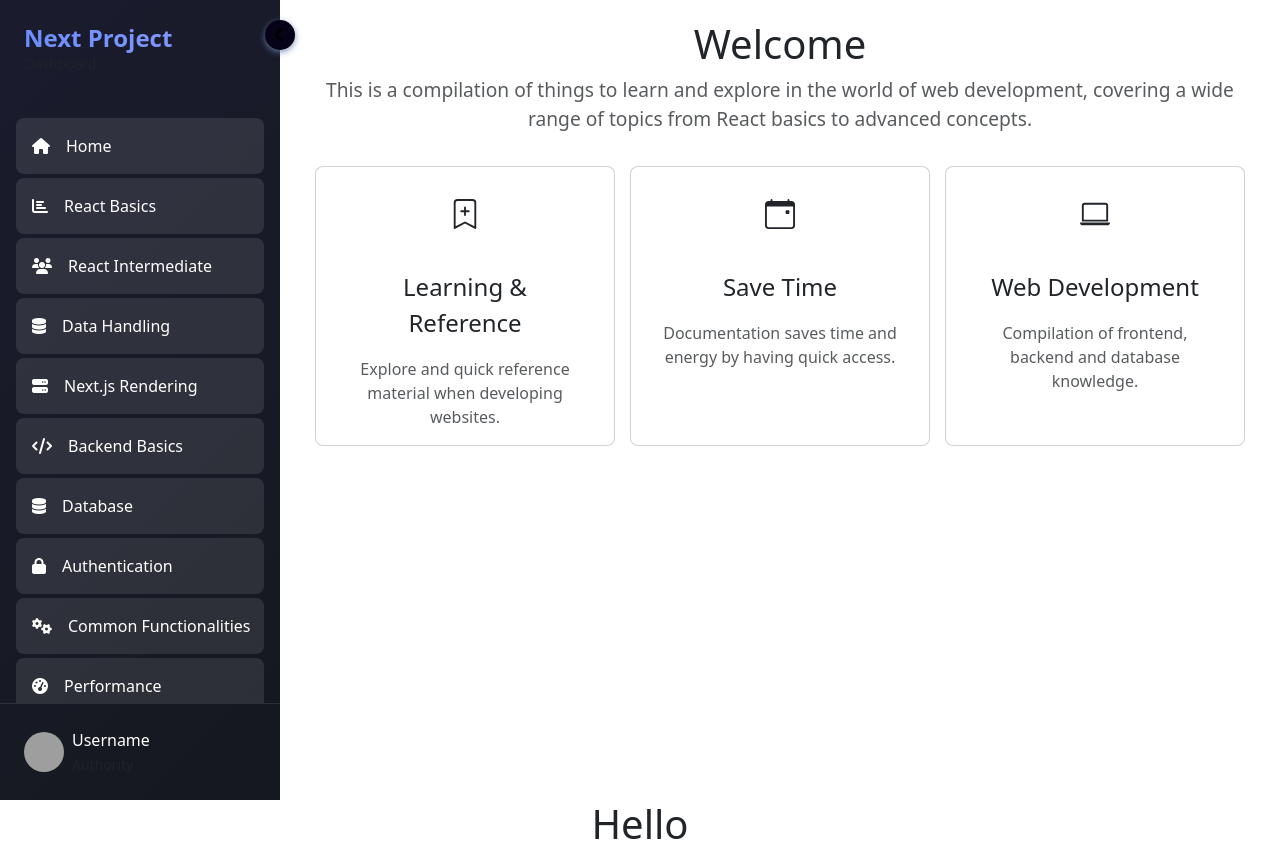
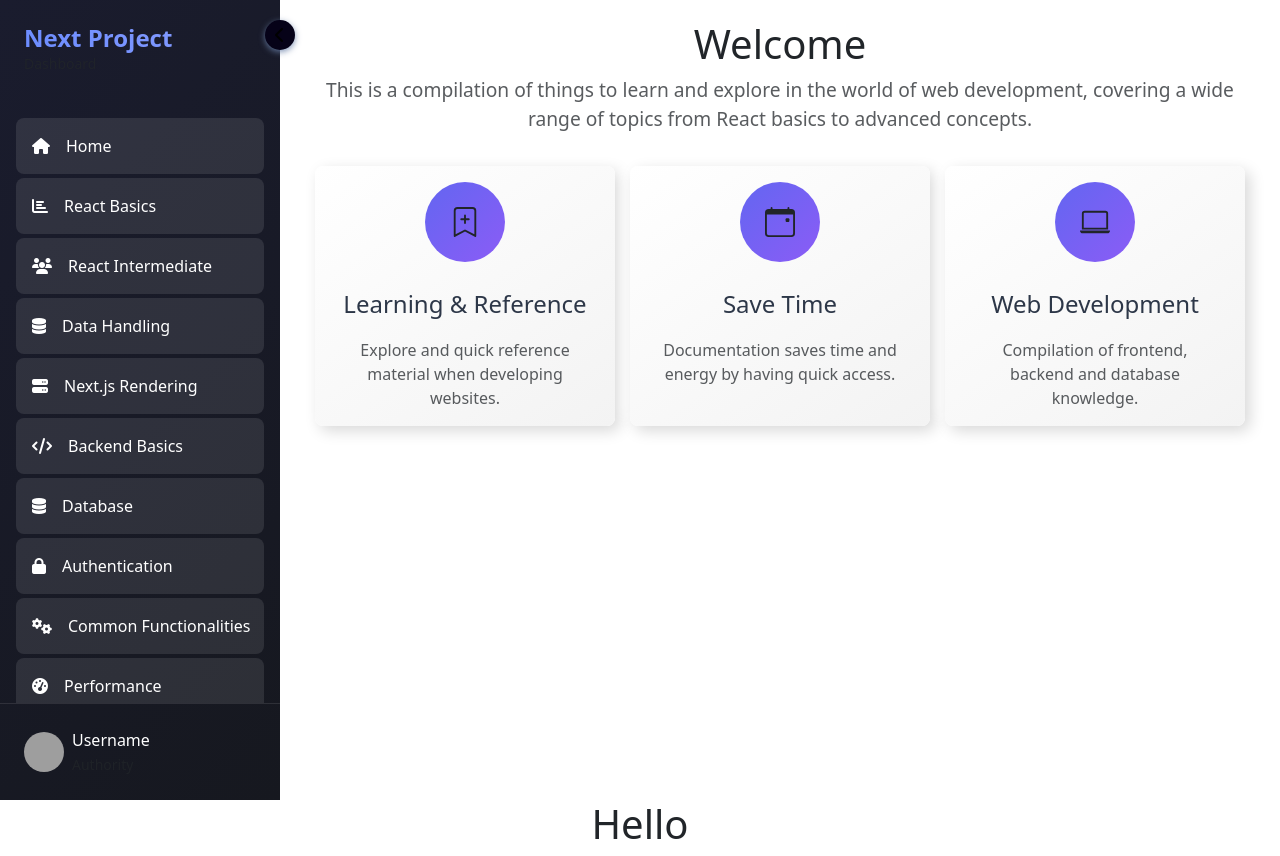
Before and after one commit to Geez-l/next-project, a Next.js app: page /01-react-basics in a window 1280 px wide. Built offline with nearby package versions, Linux system fonts and the light colour scheme; grey boxes are pictures that could not be loaded.

Commit message:
Fixed hover of cards

```diff
--- a/src/app/components/cards.jsx
+++ b/src/app/components/cards.jsx
@@ -6,6 +6,7 @@ import Link from "next/link";
 import React from "react";
 import { Card } from "react-bootstrap";
 import {Col, Row} from "react-bootstrap";
+import "@/app/css/cards.css";
 
 
 export default function HomeCards(){
@@ -13,7 +14,7 @@ export default function HomeCards(){
       <section className="py-3 mb-5">
         <Row className="d-flex justify-content-evenly ">
           <Card
-            className="mb-3"
+            className="service-card mb-3"
             style={{
               width: "100%",
               maxWidth: "300px",
@@ -49,7 +50,7 @@ export default function HomeCards(){
           </Card>
 
           <Card
-            className="mb-3"
+            className="service-card mb-3"
             style={{
               width: "100%",
               maxWidth: "300px",
@@ -85,7 +86,7 @@ export default function HomeCards(){
           </Card>
 
           <Card
-            className="mb-3"
+            className="service-card mb-3"
             style={{
               width: "100%",
               maxWidth: "300px",
--- /dev/null
+++ b/src/app/css/cards.css
@@ -0,0 +1,43 @@
+.service-card {
+    transition: all 0.3s ease;
+    border: none;
+    border-radius: 15px;
+    overflow: hidden;
+    background: linear-gradient(145deg, #ffffff, #f3f3f3);
+    box-shadow: 5px 5px 15px #d9d9d9, -5px -5px 15px #ffffff;
+}
+
+.service-card:hover {
+    transform: translateY(-10px);
+    box-shadow: 8px 8px 20px #d1d1d1, -8px -8px 20px #ffffff;
+}
+
+.icon-wrapper {
+    width: 80px;
+    height: 80px;
+    border-radius: 50%;
+    display: flex;
+    align-items: center;
+    justify-content: center;
+    margin: 0 auto;
+    background: linear-gradient(135deg, #6366f1, #8b5cf6);
+}
+
+.custom-badge {
+    background: linear-gradient(135deg, #6366f1, #8b5cf6);
+    padding: 8px 15px;
+    border-radius: 20px;
+    font-weight: 300;
+    font-size: 0.8rem;
+}
+
+.service-title {
+    color: #2d3748;
+    font-size: 0.9rem;
+}
+
+.body {
+    background-color: #f8f9fa;
+    min-height: 100vh;
+    padding: 40px 0;
+}
```
